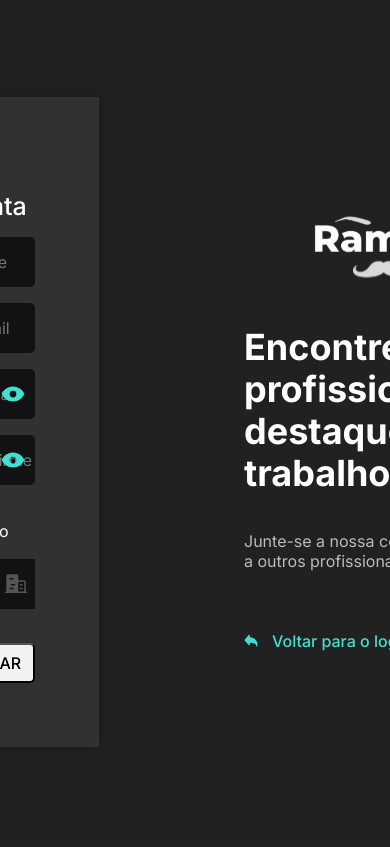
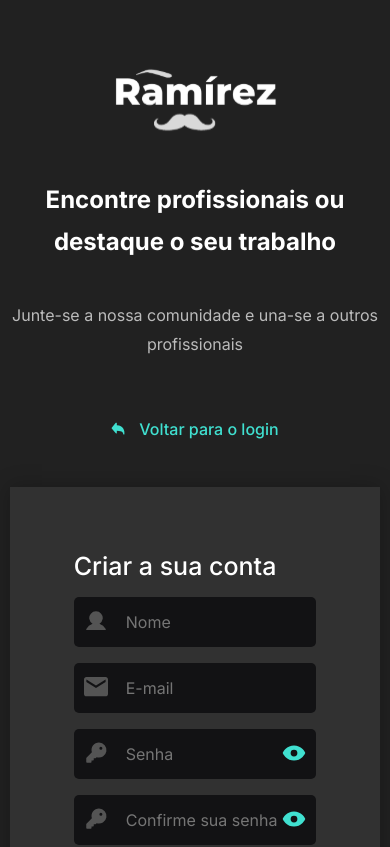
Before and after one commit to GuthyerriAlexandrino/ramirez-reborn, a Next.js app in the folder front-end-ramirez/: page /signup in a window 390 px wide. Shown: the top 847 px of the page. Built offline with nearby package versions, Linux system fonts and the light colour scheme.

Commit message:
feat: add signup responsive layout

```diff
--- a/front-end-ramirez/src/app/signup/styles.ts
+++ b/front-end-ramirez/src/app/signup/styles.ts
@@ -11,11 +11,27 @@ export const Container = styled(motion.section)`
   height: 100%;
   padding: 46px 0;
   background-color: ${pallete.blackOne};
+  @media screen and (max-width: 1008px) {
+    display: grid;
+    grid-template-rows: repeat(2, 0.7fr);
+  }
+
+  @media screen and (max-width: 486px) {
+    grid-template-rows: repeat(2, 0.7fr);
+  }
 `;
 
 export const SignUpFormContainer = styled(motion.section)`
   display: flex;
   flex-direction: column;
+  @media screen and (max-width: 1008px) {
+    grid-row: 2 / 3;
+    place-items: center;
+  }
+
+  @media screen and (max-width: 641px) {
+    width: 100vw;
+  }
 `;
 
 export const SignUpAside = styled(motion.aside)`
@@ -40,6 +56,33 @@ export const SignUpAside = styled(motion.aside)`
     margin-bottom: 3.75rem;
     color: ${pallete.grayThree};
   }
+  @media screen and (max-width: 1008px) {
+    grid-row: 1 / 2;
+    place-items: center;
+    width: 40rem;
+    margin-left: 0rem;
+    margin-bottom: 3rem;
+
+    h1,
+    p {
+      text-align: center;
+    }
+  }
+
+  @media screen and (max-width: 641px) {
+    width: 100vw;
+
+    h1 {
+      font-size: 1.5rem;
+      width: 95%;
+    }
+
+    p {
+      font-size: 1rem;
+      line-height: 1.8rem;
+      width: 95%;
+    }
+  }
 `;
 
 export const BackPageLink = styled.div`
```
